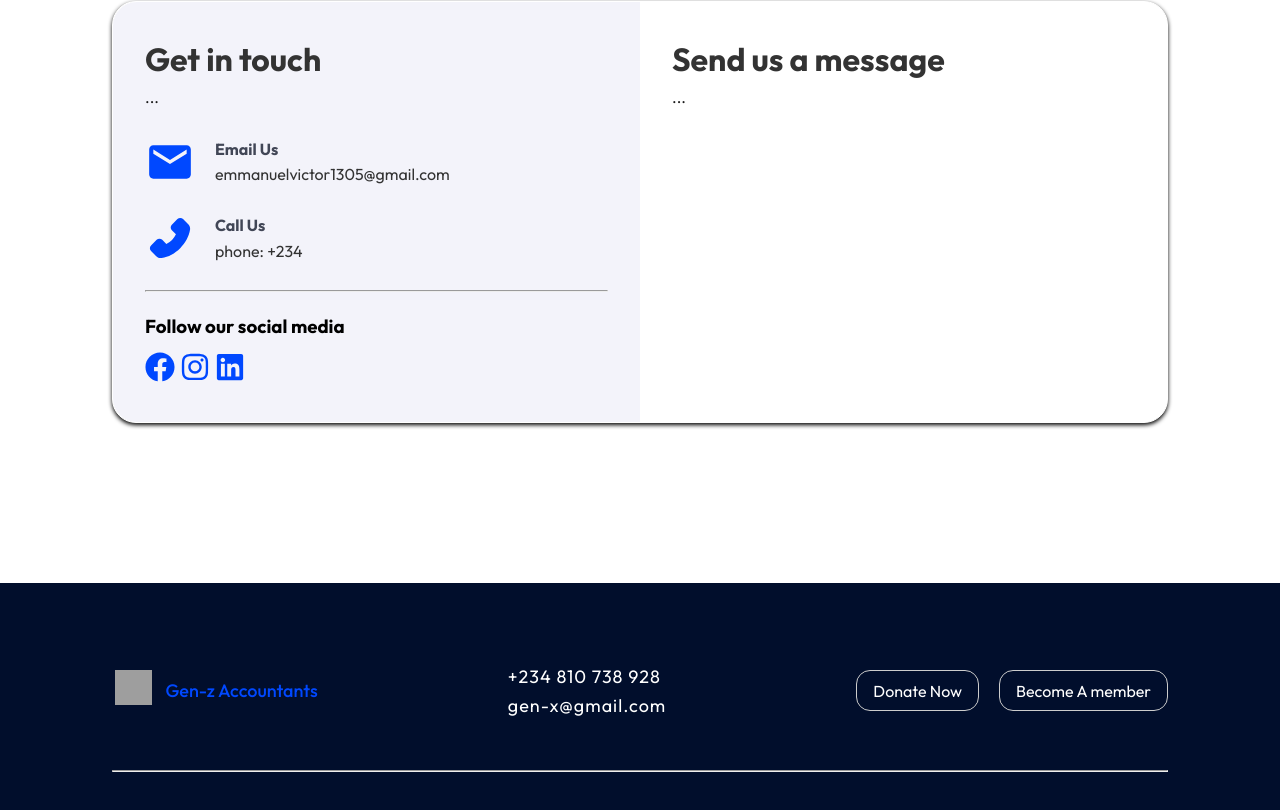
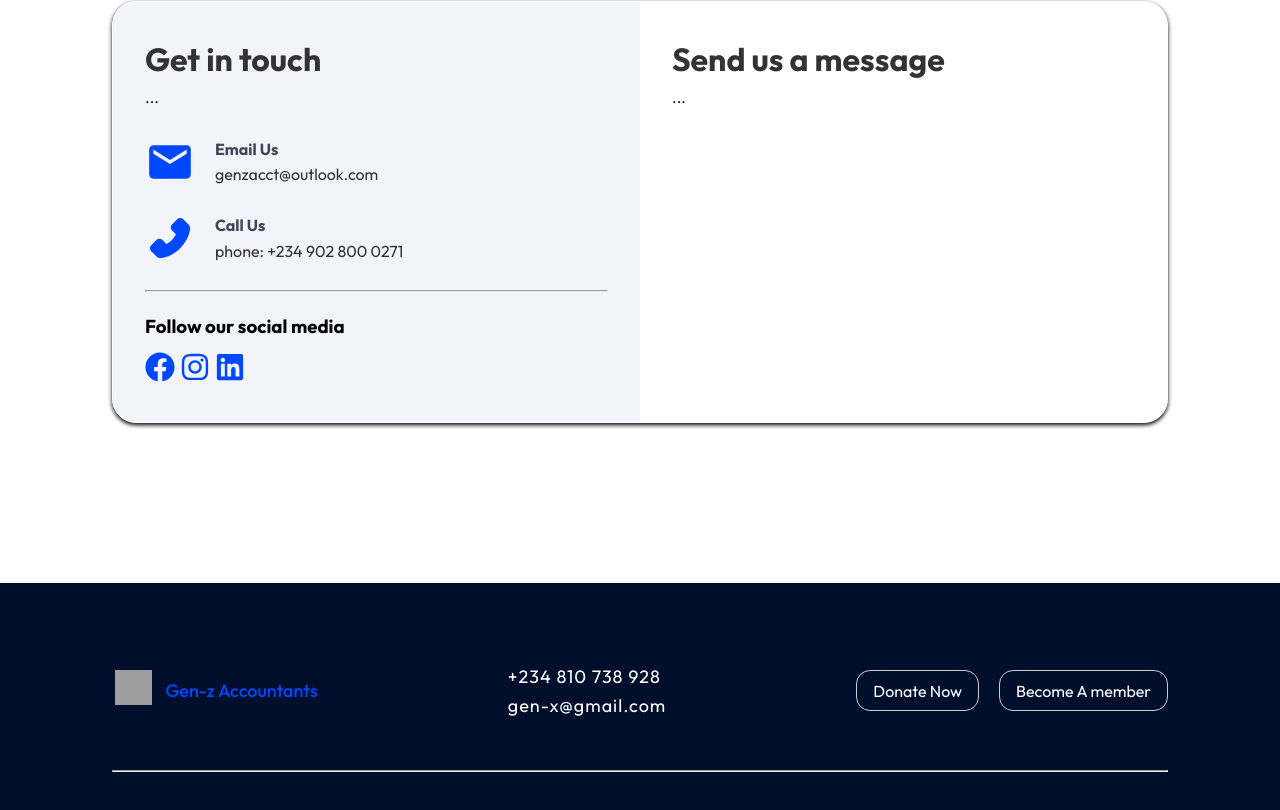
Before and after one commit to Nuelsti/Gen-z-Accountants, a React (Vite) app: page / in a window 1280 px wide. Shown: the part 8158-8968 px from the top of the page. Built offline with nearby package versions, Linux system fonts and the light colour scheme; grey boxes are pictures that could not be loaded.

Commit message:
new commit

```diff
--- a/src/components/ContactUs/index.jsx
+++ b/src/components/ContactUs/index.jsx
@@ -12,12 +12,12 @@ function ContactUs() {
         {
             icon: MdEmail,
             title: 'Email Us',
-            description: 'emmanuelvictor1305@gmail.com',
+            description: 'genzacct@outlook.com',
         },
         {
             icon: AiFillPhone,
             title: 'Call Us',
-            description: 'phone: +234 '
+            description: 'phone: +234 902 800 0271 '
 
         },
     ]
```
